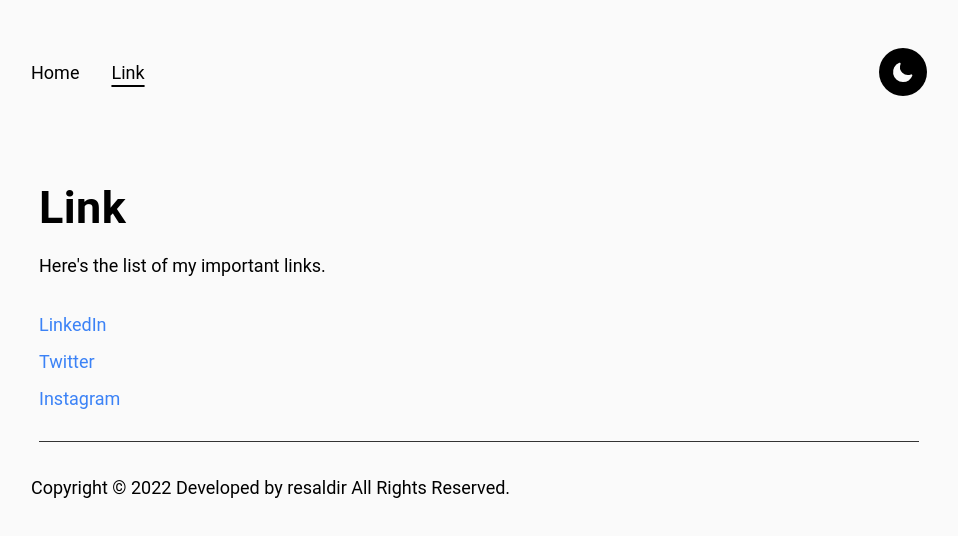
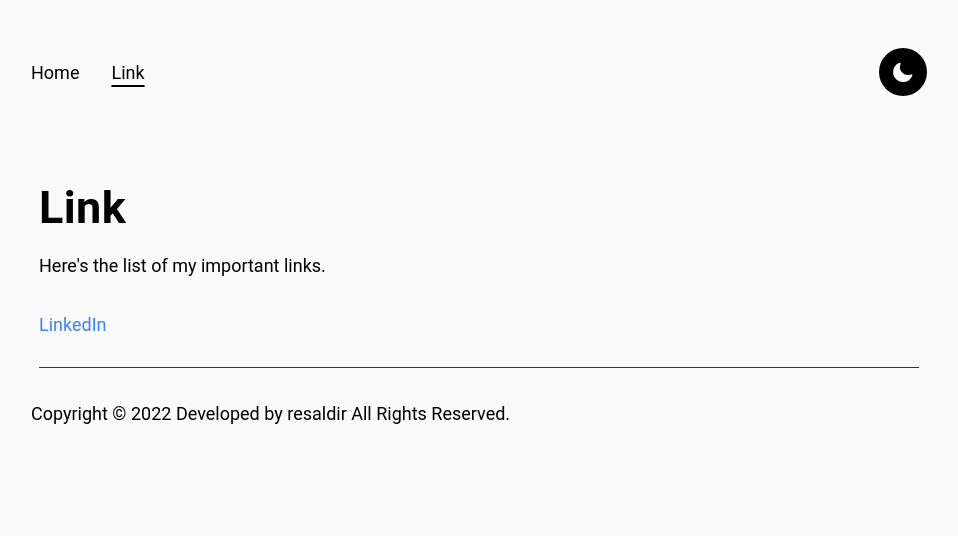
Before and after one commit to resaldir/portfolio, a Next.js app: page /link in a window 1280 px wide. Shown: the top 536 px of the page, without its empty margins (161-1119 px from the left). Built offline with nearby package versions, Linux system fonts and the light colour scheme.

Commit message:
Update index.tsx

```diff
--- a/pages/link/index.tsx
+++ b/pages/link/index.tsx
@@ -17,16 +17,6 @@ export default function Link() {
           target="_blank"
           text="LinkedIn"
         />
-        <Navigation
-          href="https://twitter.com/resaldi_rp"
-          target="_blank"
-          text="Twitter"
-        />
-        <Navigation
-          href="https://www.instagram.com/re_____design/"
-          target="_blank"
-          text="Instagram"
-        />
       </FlexLinks>
       <Divider />
     </Container>
```
